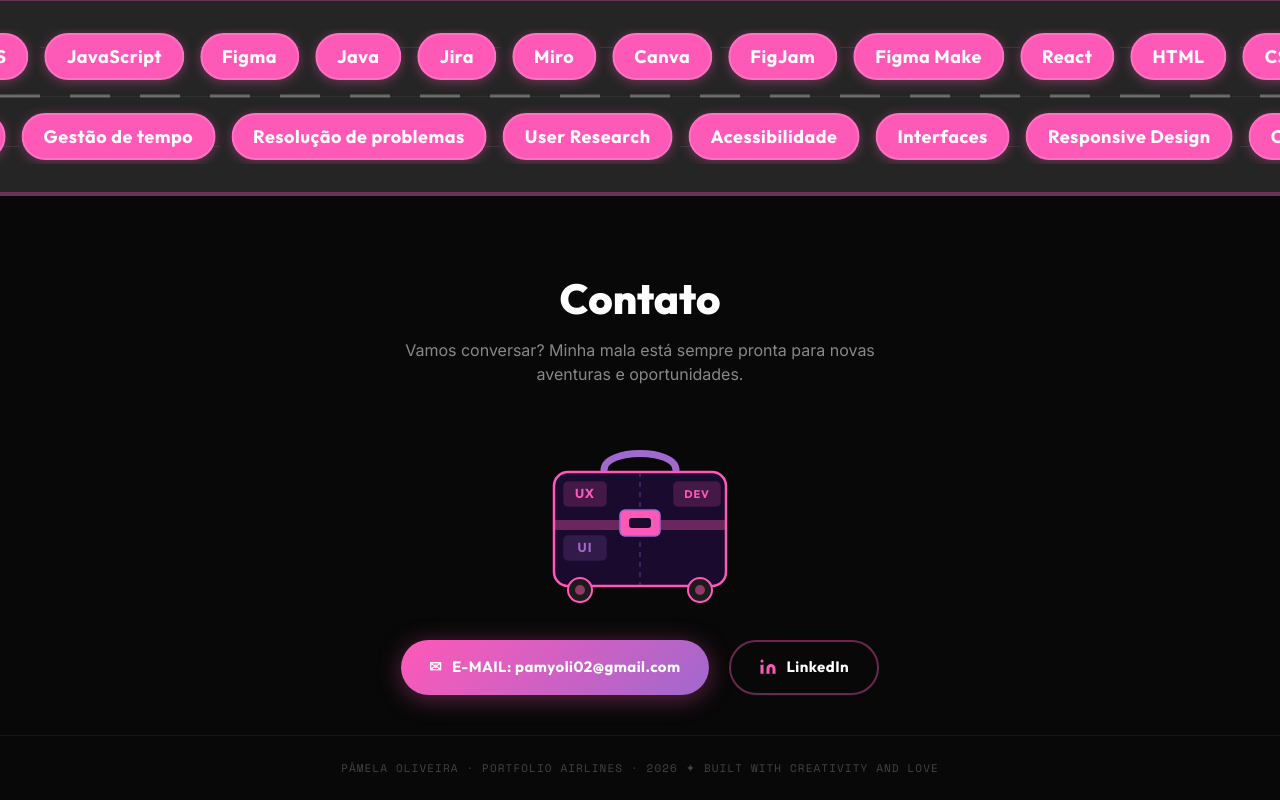
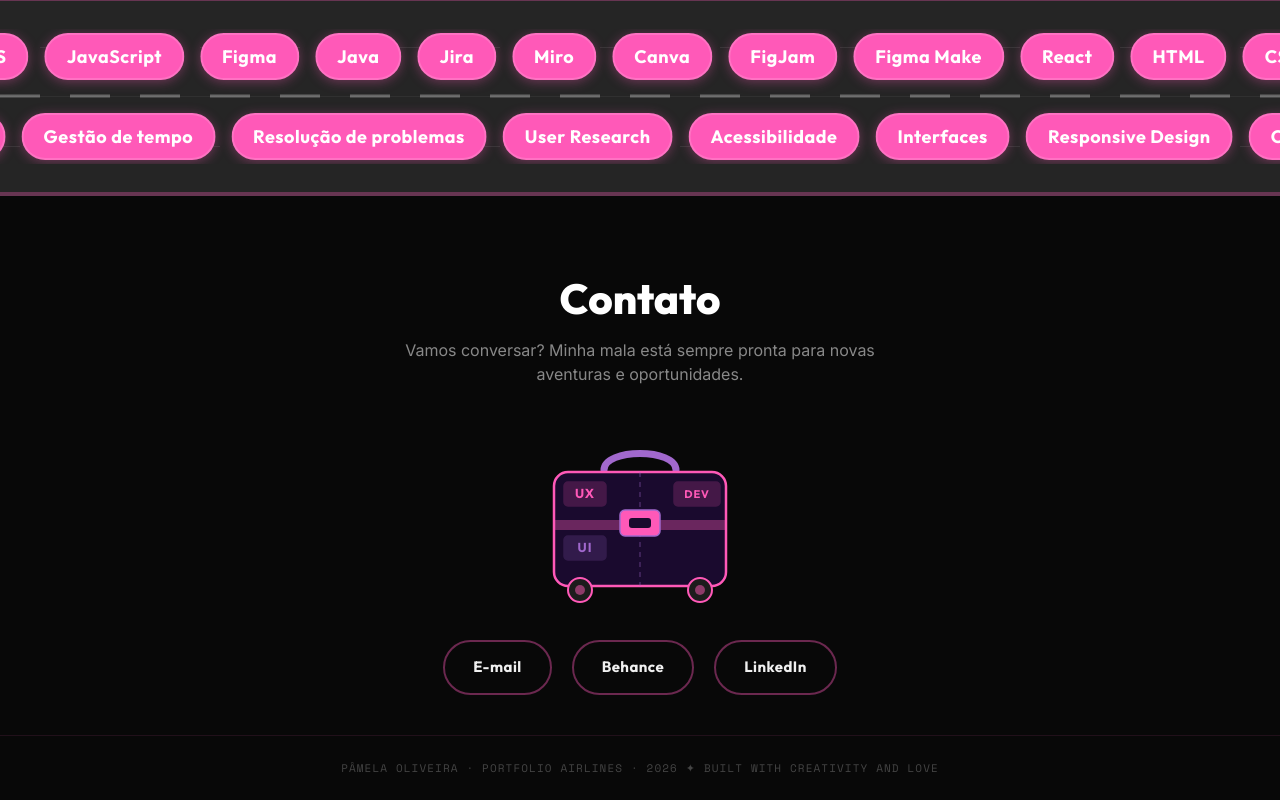
Before and after one commit to PamelaOli/portifolio, a React (Vite) app: page /#/ in a window 1280 px wide. Shown: the part 2127-2927 px from the top of the page. Built offline with nearby package versions, Linux system fonts and the light colour scheme.

Commit message:
atualizando contato

```diff
--- a/src/components/Contato/contatoSessao.css
+++ b/src/components/Contato/contatoSessao.css
@@ -60,36 +60,18 @@
   font-weight: 700;
   letter-spacing: 0.03em;
   text-decoration: none;
-  transition: transform 0.2s ease, box-shadow 0.2s ease, border-color 0.2s ease,
-    background 0.2s ease;
-}
-
-.contact-button--primary {
-  background: linear-gradient(135deg, #ff59b8, #a168cd);
-  color: #fff;
-  box-shadow: 0 4px 24px rgba(255, 89, 184, 0.35);
-}
-
-.contact-button--primary:hover {
-  transform: translateY(-3px);
-  box-shadow: 0 8px 32px rgba(255, 89, 184, 0.5);
+  transition: transform 0.2s ease, box-shadow 0.2s ease, border-color 0.2s ease;
+  background: 0.2s ease;
 }
 
 .contact-button--secondary {
   background: transparent;
   border: 2px solid rgba(255, 89, 184, 0.4);
-  color: var(--contact-linkedin-text, #ff59b8);
 }
 
 .contact-button--secondary:hover {
   border-color: #ff59b8;
   background: rgba(255, 89, 184, 0.08);
-}
-
-.contact-linkedin-icon {
-  width: 18px;
-  height: 18px;
-  fill: #ff59b8;
 }
 
 @media (max-width: 640px) {
--- a/src/components/Contato/contatoSessao.tsx
+++ b/src/components/Contato/contatoSessao.tsx
@@ -66,22 +66,27 @@ export default function ContactSection() {
         </div>
 
         <div className="contact-actions">
-          <a href="mailto:pamyoli02@gmail.com" className="contact-button contact-button--primary">
-            <span>✉</span>
-            <span>E-MAIL: pamyoli02@gmail.com</span>
+          <a href="mailto:pamyoli02@gmail.com" className="contact-button contact-button--secondary">
+            <span>{tr.contactEmail}</span>
           </a>
 
           <a
-            href={`https://www.linkedin.com/in/pamela-oliveira-tec/}`}
+            href={`https://www.behance.net/pmelaoliveira34`}
+            target="_blank"
+            rel="noopener noreferrer"
+            className="contact-button contact-button--secondary"
+            style={{ ['--contact-behance-text' as string]: c.behanceText }}
+          >
+            <span>{tr.contactBehance}</span>
+          </a>
+
+          <a
+            href={`https://www.linkedin.com/in/pamela-oliveira-tec/`}
             target="_blank"
             rel="noopener noreferrer"
             className="contact-button contact-button--secondary"
             style={{ ['--contact-linkedin-text' as string]: c.linkedinText }}
           >
-            <svg className="contact-linkedin-icon" viewBox="0 0 24 24" aria-hidden="true">
-              <path d="M16 8a6 6 0 016 6v7h-4v-7a2 2 0 00-2-2 2 2 0 00-2 2v7h-4v-7a6 6 0 016-6zM2 9h4v12H2z"/>
-              <circle cx="4" cy="4" r="2" />
-            </svg>
             <span>{tr.contactLinkedin}</span>
           </a>
         </div>
--- a/src/context/ThemeContext.tsx
+++ b/src/context/ThemeContext.tsx
@@ -44,5 +44,6 @@ export function useThemeColors() {
     borderSubtle: dark ? 'rgba(255,89,184,0.1)' : 'rgba(161,104,205,0.2)',
     footerText: dark ? '#444' : '#7a6a8a',
     linkedinText: dark ? '#fff' : '#1a0a2e',
+    behanceText: dark ? '#fff' : '#1a0a2e',
   };
 }
--- a/src/data/translations.ts
+++ b/src/data/translations.ts
@@ -43,6 +43,7 @@ export const t = {
     passportTitle: 'PASSAPORTE DIGITAL',
     contactEmail: 'E-mail',
     contactLinkedin: 'LinkedIn',
+    contactBehance: 'Behance',
     contactDesc: 'Vamos conversar? Minha mala está sempre pronta para novas aventuras e oportunidades.',
     seeProject: 'Ver Projeto >',
     backHome: '< Voltar',
@@ -107,6 +108,7 @@ export const t = {
     passportTitle: 'DIGITAL PASSPORT',
     contactEmail: 'Email',
     contactLinkedin: 'LinkedIn',
+    contactBehance: 'Behance',
     contactDesc: "Want to talk? My suitcase is always ready for new adventures and opportunities.",
     seeProject: 'View project >',
     backHome: '< Back',
@@ -171,6 +173,7 @@ export const t = {
     passportTitle: 'PASAPORTE DIGITAL',
     contactEmail: 'Correo',
     contactLinkedin: 'LinkedIn',
+    contactBehance: 'Behance',
     contactDesc: '¿Hablamos? Mi maleta siempre está lista para nuevas aventuras y oportunidades.',
     seeProject: 'Ver proyecto >',
     backHome: '< Volver',
```
